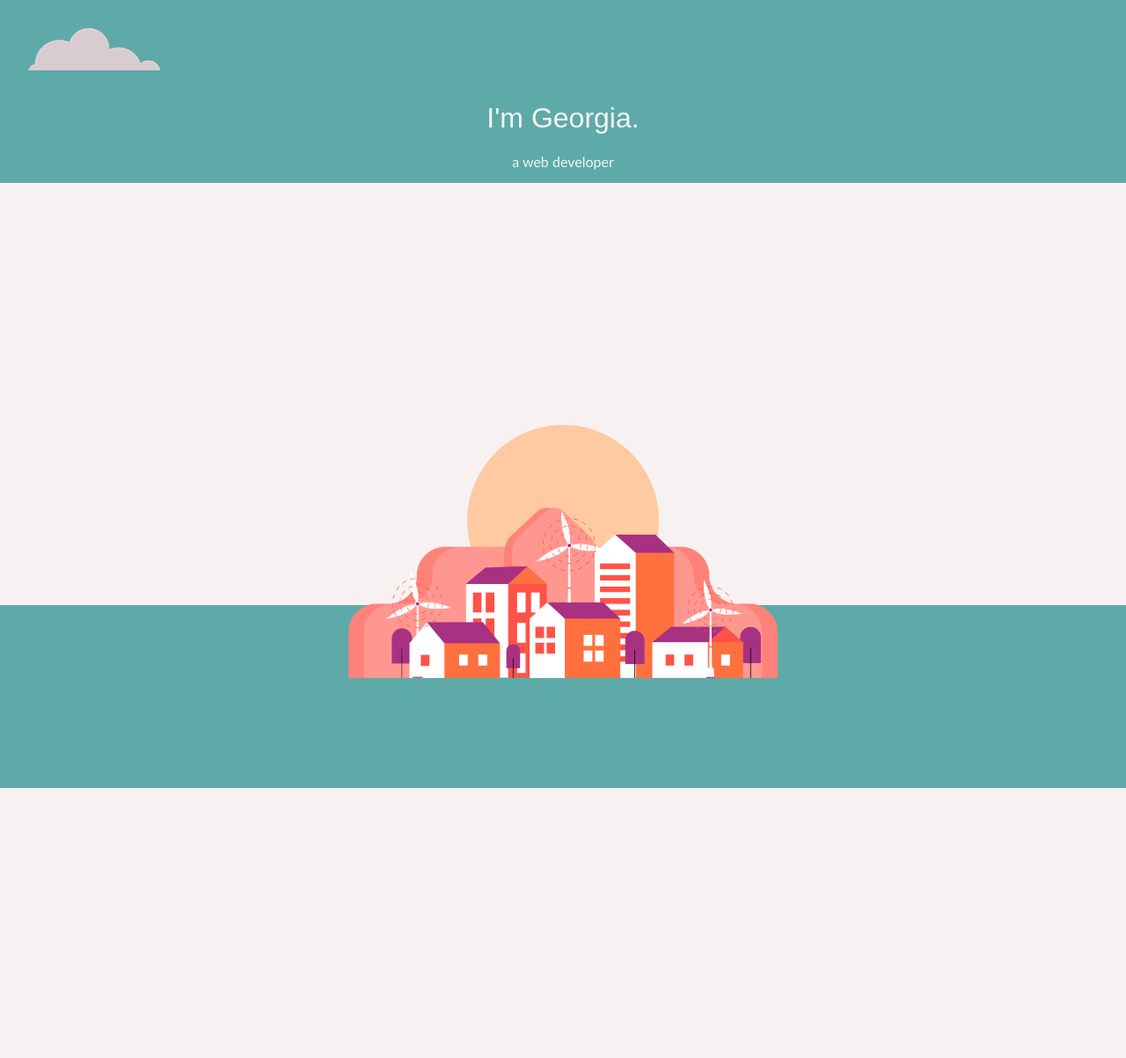
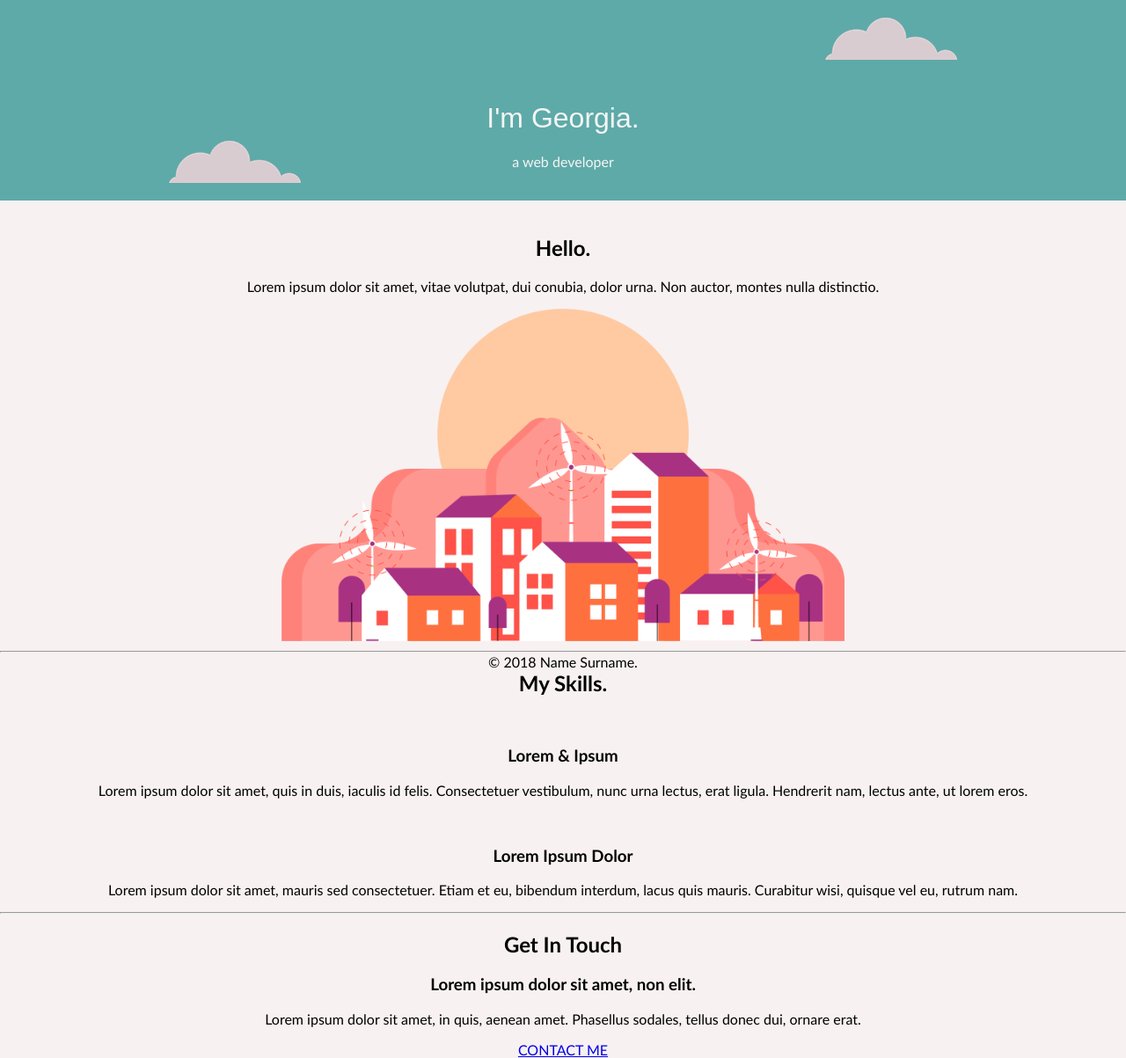
Before and after one commit to g-hoost/CSS---My-Site, a plain HTML site: page index.html in a window 1280 px wide. Shown: the whole page at 88% size. Before the commit the page ends 896 px from the top, so only its background shows below. Drawn offline with Linux system fonts and the light colour scheme; a web font is replaced by a local one.

Commit message:
first css

```diff
--- a/CSS/style.css
+++ b/CSS/style.css
@@ -5,39 +5,44 @@ body {
     margin: 0;
     padding: 0;
     box-sizing: border-box;
+    text-align: center;
+    font-family: 'Gill Sans', 'Gill Sans MT', Calibri, 'Trebuchet MS', sans-serif;
 }
-.top-container, .bottom-container {
+h1 {
+    margin-top: 1rem;
+    font-family: kewl-script, sans-serif;
+    font-weight: 400;
+    font-style: normal;
 
+}
+.top-container {
+    position: relative;
     background-color: #5EAAA8;
-    height: 9rem;
+    height: 8rem;
     color: whitesmoke;
-    padding: 2rem;
+    padding-top: 100px;
+}
+.cloud_1 {
+    position: absolute;
+    right: 15%;
+    bottom: 10rem;
+}
+.cloud_2 {
+    position: absolute;
+    left: 15%;
+    top: 10rem;
 }
 h1, p:first-of-type {
      text-align: center;
 }
 .middle-container {
     position: relative;
-    display: flex;
     background-color: #f8f1f1;
     height: 60vh;
 }
-.middle-container > img {
-    position: sticky;
-    display: flex;
-    height: 60%;
-    width: auto;
+.city_background {
+
+    width: 40rem;
     margin: 0 auto;
-    align-items: baseline;
-    margin-top: 17.2rem;
-}
-h1 {
-    margin-top: 2rem;
-    font-family: kewl-script, sans-serif;
-    font-weight: 400;
-    font-style: normal;
 
 }
-p {
-    font-family: 'Gill Sans', 'Gill Sans MT', Calibri, 'Trebuchet MS', sans-serif;
-}
--- a/index.html
+++ b/index.html
@@ -12,19 +12,53 @@
 </head>
 
 <body>
-
     <div class="top-container">
         <img class="cloud_1" src="images/cloud.png" alt="cloud">
         <header></header>
+        <img class="cloud_2" src="images/cloud.png" alt="cloud">
         <h1>I'm Georgia.</h1>
         <p>a web developer</p>
-        <img class="cloud_2" src="images/cloud.png" alt="cloud">
 
     </div>
     <div class="middle-container">
-        <img class="city_background" src="images/smallcity.png" alt="small city">
+        <div class="profile">
+            <img src="" alt="">
+            <h2>Hello.</h2>
+            <p>Lorem ipsum dolor sit amet, vitae volutpat, dui conubia, dolor urna. Non auctor, montes nulla distinctio.
+            </p>
+            <img class="city_background" src="images/smallcity.png" alt="small city">
+        </div>
+        <hr>
+        <div class="skills">
+            <h2>My Skills.</h2>
+            <div class="skill-row">
+                <img class="" src="" alt="">
+                <h3>Lorem & Ipsum</h3>
+                <p>Lorem ipsum dolor sit amet, quis in duis, iaculis id felis. Consectetuer vestibulum, nunc urna
+                    lectus, erat ligula. Hendrerit nam, lectus ante, ut lorem eros.</p>
+            </div>
+            <div class="skill-row">
+                <img class="" src="" alt="">
+                <h3>Lorem Ipsum Dolor</h3>
+                <p>Lorem ipsum dolor sit amet, mauris sed consectetuer. Etiam et eu, bibendum interdum, lacus quis
+                    mauris. Curabitur wisi, quisque vel eu, rutrum nam.</p>
+            </div>
+        </div>
+        <hr>
+        <div class="contact-me">
+            <h2>Get In Touch</h2>
+            <h3>Lorem ipsum dolor sit amet, non elit.</h3>
+            <p>Lorem ipsum dolor sit amet, in quis, aenean amet. Phasellus sodales, tellus donec dui, ornare erat.</p>
+            <a class="btn" href="mailto:name@email.com">CONTACT ME</a>
+        </div>
     </div>
-    <div class="bottom-container"></div>
+
+    <div class="bottom-container">
+        <a class="footer-link" href="https://www.linkedin.com/">LinkedIn</a>
+        <a class="footer-link" href="https://twitter.com/">Twitter</a>
+        <a class="footer-link" href="https://www.appbrewery.co/">Website</a>
+        <p>© 2018 Name Surname.</p>
+    </div>
 
 
 </body>
```
Also changed, not shown: 1 other file.
